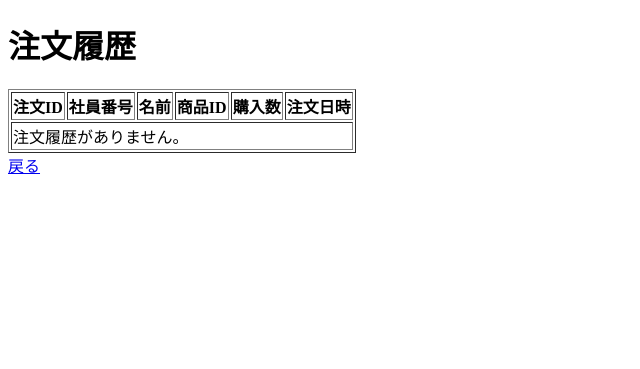
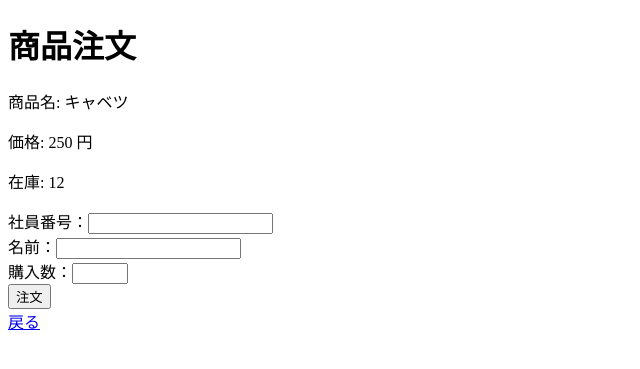
Before and after one commit to YSK-PG/sunabaco_komatufarm_share, a Flask app: page /order/1 in a window 1280 px wide. Shown: the top 369 px of the page, without its empty margins (0-640 px from the left). Run offline with Flask 3, Linux system fonts and the light colour scheme.

Commit message:
order.html修正

```diff
--- a/templates/order.html
+++ b/templates/order.html
@@ -2,34 +2,25 @@
 <html lang="ja">
 <head>
     <meta charset="UTF-8">
-    <title>注文履歴</title>
+    <title>商品注文</title>
 </head>
 <body>
-    <h1>注文履歴</h1>
-    <table border="1">
-        <tr>
-            <th>注文ID</th>
-            <th>社員番号</th>
-            <th>名前</th>
-            <th>商品ID</th>
-            <th>購入数</th>
-            <th>注文日時</th>
-        </tr>
-        {% for order in orders %}
-        <tr>
-            <td>{{ order.id }}</td>
-            <td>{{ order.employee_id }}</td>
-            <td>{{ order.name }}</td>
-            <td>{{ order.vegetable_id }}</td>
-            <td>{{ order.quantity }}</td>
-            <td>{{ order.order_date }}</td>
-        </tr>
-        {% else %}
-        <tr>
-            <td colspan="6">注文履歴がありません。</td>
-        </tr>
-        {% endfor %}
-    </table>
+    <h1>商品注文</h1>
+    <p>商品名: {{ vegetable.name }}</p>
+    <p>価格: {{ vegetable.price }} 円</p>
+    <p>在庫: {{ vegetable.stock }}</p>
+
+    {% if vegetable.stock > 0 %}
+    <form method="POST">
+        <label>社員番号：</label><input type="text" name="employee_id" required><br>
+        <label>名前：</label><input type="text" name="name" required><br>
+        <label>購入数：</label><input type="number" name="quantity" min="1" max="{{ vegetable.stock }}" required><br>
+        <button type="submit">注文</button>
+    </form>
+    {% else %}
+    <p style="color: red;">売り切れ</p>
+    {% endif %}
+
     <a href="{{ url_for('index') }}">戻る</a>
 </body>
 </html>
```
